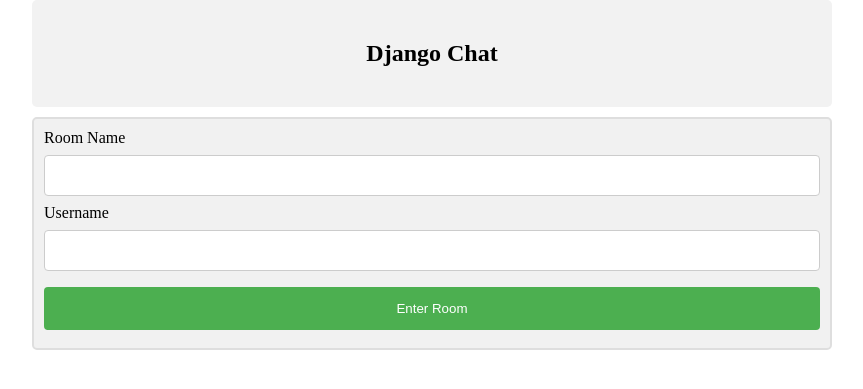
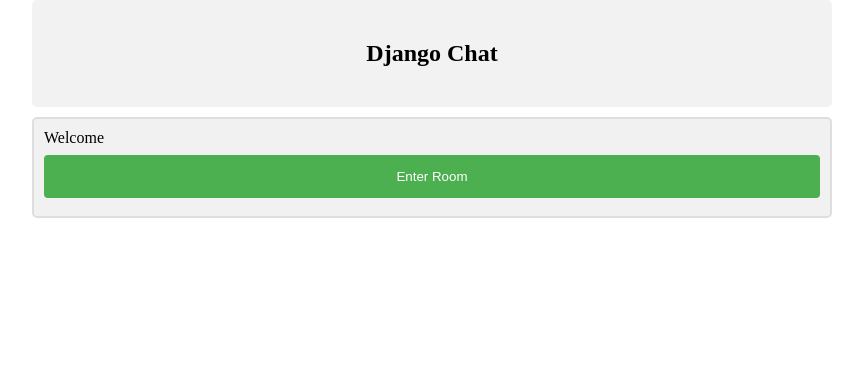
Before and after one commit to evanjtierney/Study-buddy, a Django app: page /study_buddy_app/home/ in a window 1280 px wide. Shown: the top 389 px of the page, without its empty margins (208-1071 px from the left). Run offline with Django 4.2, Linux system fonts and the light colour scheme; some libraries are stand-ins or nearby versions.

Commit message:
customized room creation

```diff
--- a/study_buddy_app/templates/study_buddy_app/chat.html
+++ b/study_buddy_app/templates/study_buddy_app/chat.html
@@ -1,3 +1,4 @@
+{% load socialaccount %}
 <!DOCTYPE html>
 <html>
 <head>
@@ -96,10 +97,9 @@
 
     <form id="post-form" method="POST" action="/study_buddy_app/home/checkview">
         {% csrf_token %}
-        <label>Room Name</label>
-        <input type="text" name="room_name" id="room_name" width="100px" />
-        <label>Username</label>
-        <input type="text" name="username" id="username" width="100px" />
+        <label> Welcome {{user.username}}</label>
+        <input type="hidden" name="room_name" id="room_name" width="100px" value="{{user.username}}"/>
+        <input type="hidden" name="username" id="username" width="100px" value="{{user.username}}"/>
         <input type="submit" value="Enter Room">
     </form>
 </div>
--- a/study_buddy_app/views.py
+++ b/study_buddy_app/views.py
@@ -46,7 +46,6 @@
     return HttpResponse('Message sent successfully')
 
 def getMessages(request, room):
-    print(room)
     room_details = Room.objects.get(name=room)
 
     messages = Message.objects.filter(room=room_details.id)
```
Also changed, not shown: db.sqlite3.
